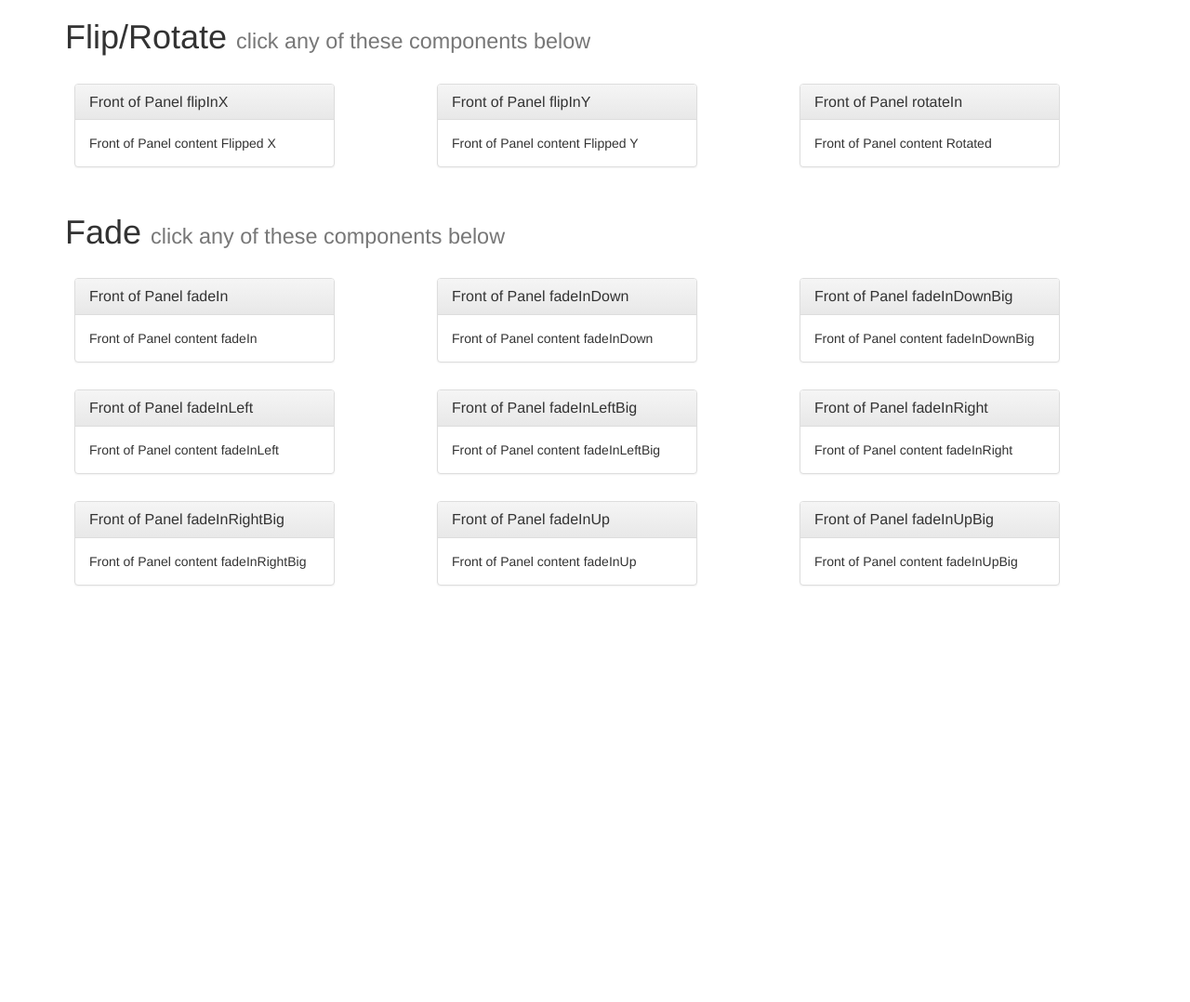
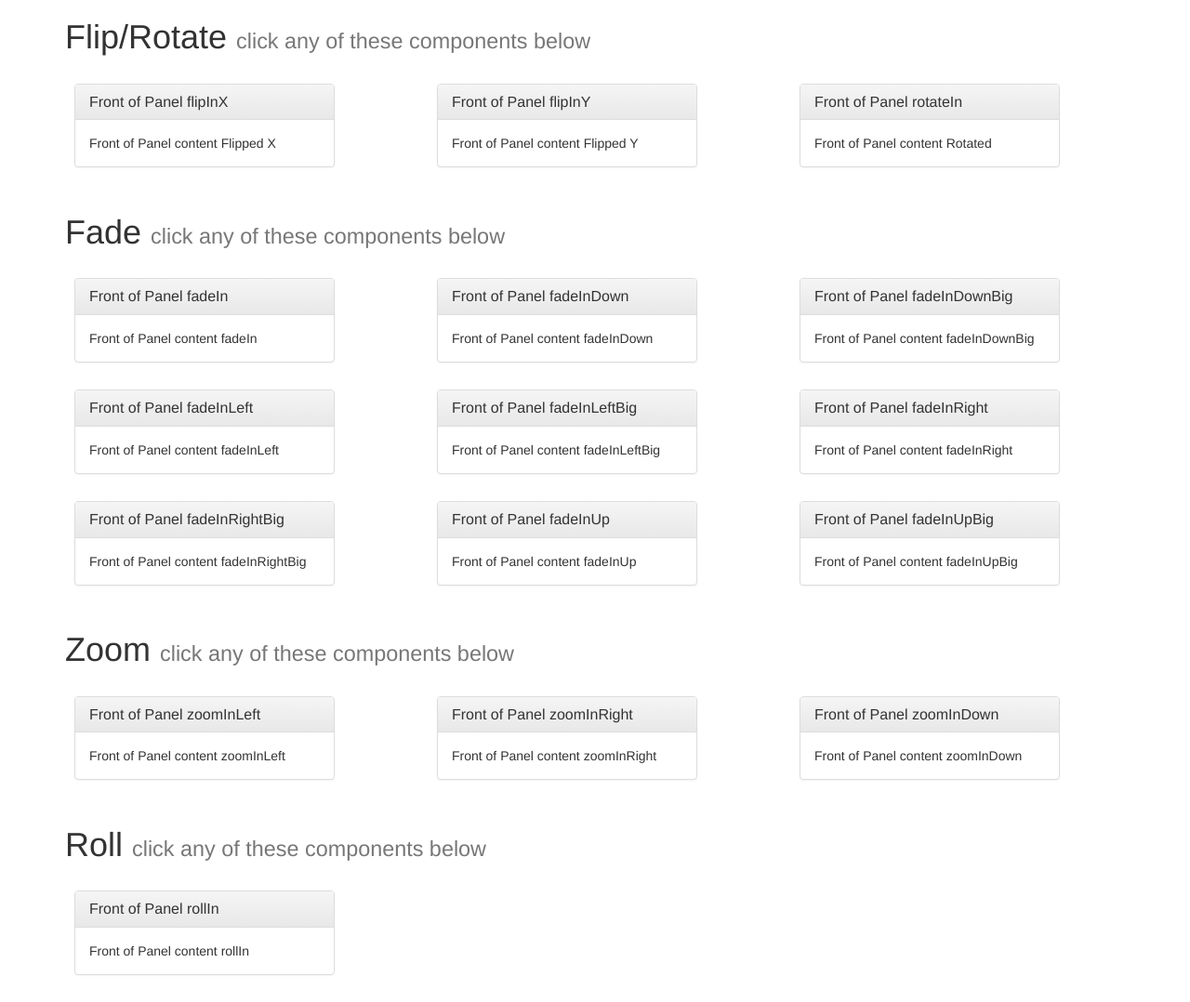
Before and after one commit to thiagoh/de-animate, a website: page demo/simple.html in a window 1280 px wide. Shown: the whole page at 93% size. Before the commit the page ends 800 px from the top, so only its background shows below. Drawn offline with nearby package versions, Linux system fonts and the light colour scheme.

Commit message:
adding new effects animations

```diff
--- a/demo/simple.html
+++ b/demo/simple.html
@@ -83,6 +83,26 @@
         $('#card-12').deAnimate({
             trigger: 'click',
             classIn: 'fadeInUpBig'
+        });
+
+        $('#card-13').deAnimate({
+            trigger: 'click',
+            classIn: 'zoomInLeft'
+        });
+
+        $('#card-14').deAnimate({
+            trigger: 'click',
+            classIn: 'zoomInRight'
+        });
+
+        $('#card-15').deAnimate({
+            trigger: 'click',
+            classIn: 'zoomInDown'
+        });
+
+        $('#card-16').deAnimate({
+            trigger: 'click',
+            classIn: 'rollIn'
         });
 
     }
@@ -315,6 +335,86 @@
             </div>
         </div>
 
+        <h1>Zoom <small>click any of these components below</small></h1>
+        <div class="row" style="margin-top: 30px">
+            <div id="card-13" class="card col-xs-12 col-lg-3">
+                <div class="back panel panel-default">
+                    <div class="panel-heading">
+                        <h3 class="panel-title">Back of Panel zoomInLeft</h3>
+                    </div>
+                    <div class="panel-body">
+                        Back of Panel content zoomInLeft
+                    </div>
+                </div>
+                <div class="front panel panel-default">
+                    <div class="panel-heading">
+                        <h3 class="panel-title">Front of Panel zoomInLeft</h3>
+                    </div>
+                    <div class="panel-body">
+                        Front of Panel content zoomInLeft
+                    </div>
+                </div>
+            </div>
+            <div id="card-14" class="card col-lg-offset-1 col-xs-12 col-lg-3">
+                <div class="back panel panel-default">
+                    <div class="panel-heading">
+                        <h3 class="panel-title">Back of Panel zoomInRight</h3>
+                    </div>
+                    <div class="panel-body">
+                        Back of Panel content zoomInRight
+                    </div>
+                </div>
+                <div class="front panel panel-default">
+                    <div class="panel-heading">
+                        <h3 class="panel-title">Front of Panel zoomInRight</h3>
+                    </div>
+                    <div class="panel-body">
+                        Front of Panel content zoomInRight
+                    </div>
+                </div>
+            </div>
+            <div id="card-15" class="card col-lg-offset-1 col-xs-12 col-lg-3">
+                <div class="back panel panel-default">
+                    <div class="panel-heading">
+                        <h3 class="panel-title">Back of Panel zoomInDown</h3>
+                    </div>
+                    <div class="panel-body">
+                        Back of Panel content zoomInDown
+                    </div>
+                </div>
+                <div class="front panel panel-default">
+                    <div class="panel-heading">
+                        <h3 class="panel-title">Front of Panel zoomInDown</h3>
+                    </div>
+                    <div class="panel-body">
+                        Front of Panel content zoomInDown
+                    </div>
+                </div>
+            </div>
+        </div>
+
+        <h1>Roll <small>click any of these components below</small></h1>
+        <div class="row" style="margin-top: 30px">
+          <div id="card-16" class="card col-xs-12 col-lg-3">
+              <div class="back panel panel-default">
+                  <div class="panel-heading">
+                      <h3 class="panel-title">Back of Panel rollIn</h3>
+                  </div>
+                  <div class="panel-body">
+                      Back of Panel content rollIn
+                  </div>
+              </div>
+              <div class="front panel panel-default">
+                  <div class="panel-heading">
+                      <h3 class="panel-title">Front of Panel rollIn</h3>
+                  </div>
+                  <div class="panel-body">
+                      Front of Panel content rollIn
+                  </div>
+              </div>
+          </div>
+      </div>
+
     </div>
 </body>
 
```
